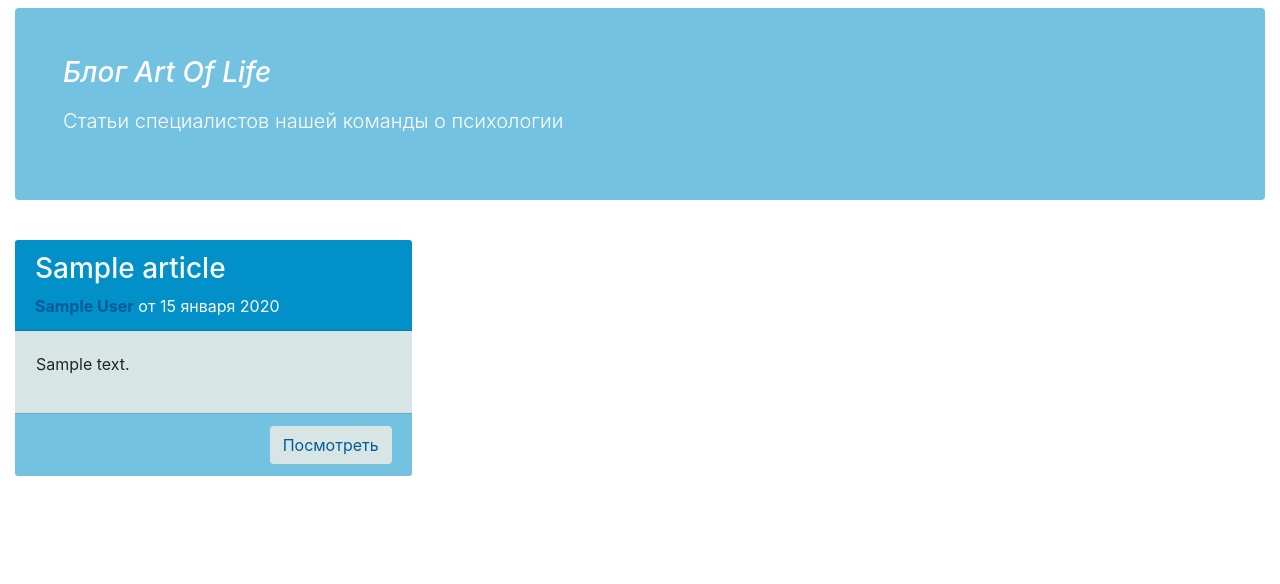
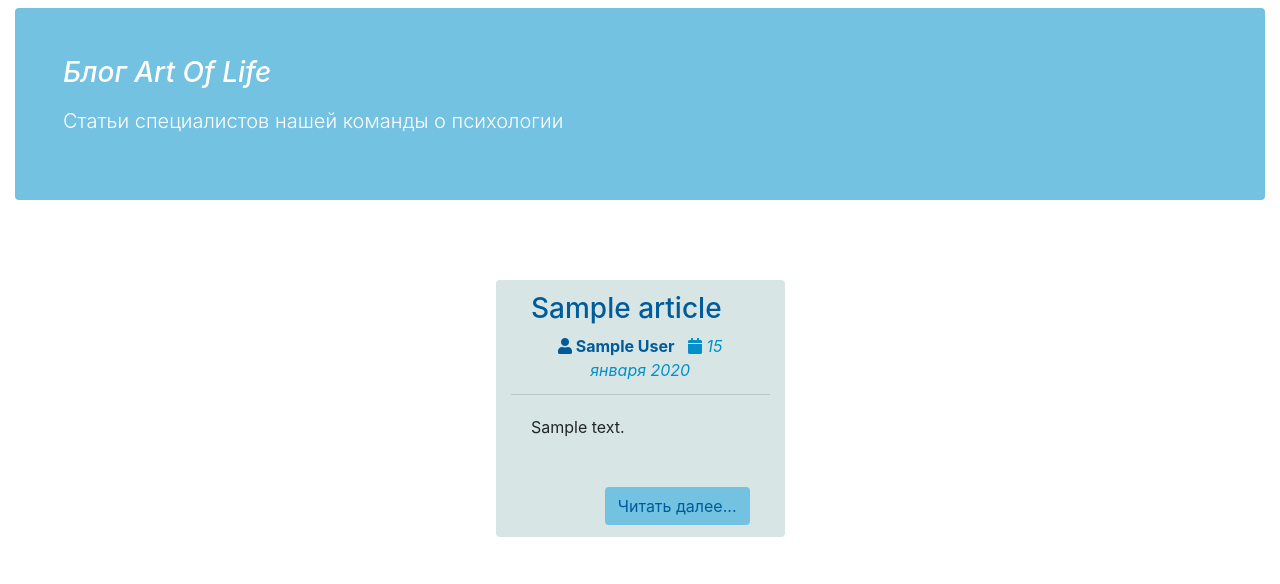
Before and after one commit to gda2048/PhychoBlog, a Django app: page /blog/article/ in a window 1280 px wide. Shown: the part 80-664 px from the top of the page. Run offline with Django 3.2, Linux system fonts and the light colour scheme; tables that the repository leaves empty hold one stand-in row (values such as "Sample post"); some libraries are stand-ins or nearby versions.

Commit message:
change cards

```diff
--- a/templates/base.html
+++ b/templates/base.html
@@ -23,9 +23,9 @@
 </div>
 <div id='body' class="d-none">
     {% block navbar %} {% include 'navbar.html' %} {% endblock %}
-
     {% block content %}{% endblock %}
 </div>
+{% block onload %}
     <script>
         function sleep(milliseconds) {
             let start = new Date().getTime();
@@ -36,11 +36,12 @@
             }
         }
         window.onload = function () {
-        sleep(1000)
-        document.getElementById('preloader').classList.add('d-none')
-        document.getElementById('body').classList.remove('d-none')
+            sleep(1000);
+            document.getElementById('preloader').classList.add('d-none');
+            document.getElementById('body').classList.remove('d-none');
         }
     </script>
+{% endblock %}
 <script src="https://code.jquery.com/jquery-3.3.1.slim.min.js" integrity="sha384-q8i/X+965DzO0rT7abK41JStQIAqVgRVzpbzo5smXKp4YfRvH+8abtTE1Pi6jizo" crossorigin="anonymous"></script>
 <script src="https://cdnjs.cloudflare.com/ajax/libs/popper.js/1.14.7/umd/popper.min.js" integrity="sha384-UO2eT0CpHqdSJQ6hJty5KVphtPhzWj9WO1clHTMGa3JDZwrnQq4sF86dIHNDz0W1" crossorigin="anonymous"></script>
 <script src="https://stackpath.bootstrapcdn.com/bootstrap/4.3.1/js/bootstrap.min.js" integrity="sha384-JjSmVgyd0p3pXB1rRibZUAYoIIy6OrQ6VrjIEaFf/nJGzIxFDsf4x0xIM+B07jRM" crossorigin="anonymous"></script>
--- a/templates/blog/articles.html
+++ b/templates/blog/articles.html
@@ -1,6 +1,8 @@
 {% extends 'base.html' %}
 {% block link %}
     <link href="https://unpkg.com/aos@2.3.1/dist/aos.css" rel="stylesheet">
+    <link rel="stylesheet" href="https://use.fontawesome.com/releases/v5.7.0/css/all.css"
+          integrity="sha384-lZN37f5QGtY3VHgisS14W3ExzMWZxybE1SJSEsQp9S+oqd12jhcu+A56Ebc1zFSJ" crossorigin="anonymous">
 {% endblock %}
 {% block title %} Блог {% endblock %}
 {% block content %}
@@ -11,22 +13,24 @@
         </div>
     </div>
     <div>
-        <div class="row">
+        <div class="row justify-content-around mx-5">
             {% for article in articles_list %}
-            <div class="card col-sm-12 col-md-6 col-lg-4 border-0 my-2" data-aos="flip-right">
-                <div class="card-header bg-psycho-lightblue text-light">
-                    <h3>{{ article.name }}</h3>
-                    <span>
-                        <b><a class="link-blue" href="{% url 'person' pk=article.author.id %}"> {{ article.author.full_name }}</a></b>
-                        <span class="d-xl-none"><br></span>
-                        от {{ article.release_date | date:"d E Y" }}
-                    </span>
+                <div class="card col-12 col-sm-12 col-md-12 col-xl-3 m-5 border-0 bg-psycho-pearlbush"
+                     data-aos="flip-right">
+                    <div class="card-header bg-psycho-pearlbush">
+                            <h3 class="text-psycho-blue">{{ article.name }}</h3>
+                            <div class="text-psycho-lightblue text-center">
+                                <b><a class="link-blue" href="{% url 'person' pk=article.author.id %}"> <i
+                                        class="fas fa-user"></i> {{ article.author.full_name }}</a></b>
+                                <span class="d-xl-none"><br></span>&nbsp;
+                                <i class="fas fa-calendar"></i> <i>{{ article.release_date | date:"d E Y" }}</i>
                             </div>
-                <div class="card-body border bg-psycho-pearlbush">
+                    </div>
+                    <div class="card-body">
                         <p class="text-justify"> {{ article.content | linebreaksbr| safe| truncatechars:'300' }}</p>
                     </div>
-              <div class="card-footer bg-psycho-teal text-right">
-                  <b><a class='btn bg-psycho-pearlbush text-psycho-blue ' href = '{% url 'article' pk=article.id %}'>Посмотреть</a></b>
+                    <div class="card-footer text-right border-0 bg-psycho-pearlbush">
+                        <b><a class='btn bg-psycho-teal text-psycho-blue ' href='{% url 'article' pk=article.id %}'>Читать далее...</a></b>
                     </div>
                 </div>
             {% endfor %}
@@ -41,4 +45,31 @@
     <script>
         AOS.init();
     </script>
+    {% block onload %}
+        <script>
+            function sleep(milliseconds) {
+                let start = new Date().getTime();
+                for (let i = 0; i < 1e7; i++) {
+                    if ((new Date().getTime() - start) > milliseconds) {
+                        break;
+                    }
+                }
+            }
+
+            window.onload = function () {
+                sleep(1000);
+                document.getElementById('preloader').classList.add('d-none');
+                document.getElementById('body').classList.remove('d-none');
+                let l = 0;
+                let lst = document.getElementsByClassName("card-header");
+                for (let i = 0; i < lst.length; ++i) {
+                    l = Math.max(lst[i].offsetHeight, l)
+                }
+                for (let i = 0; i < lst.length; ++i) {
+                    lst[i].style.height = l.toString() + "px";
+                }
+            }
+        </script>
+
     {% endblock %}
+{% endblock %}
```
Lines whose indentation alone changed are shown as unchanged.
